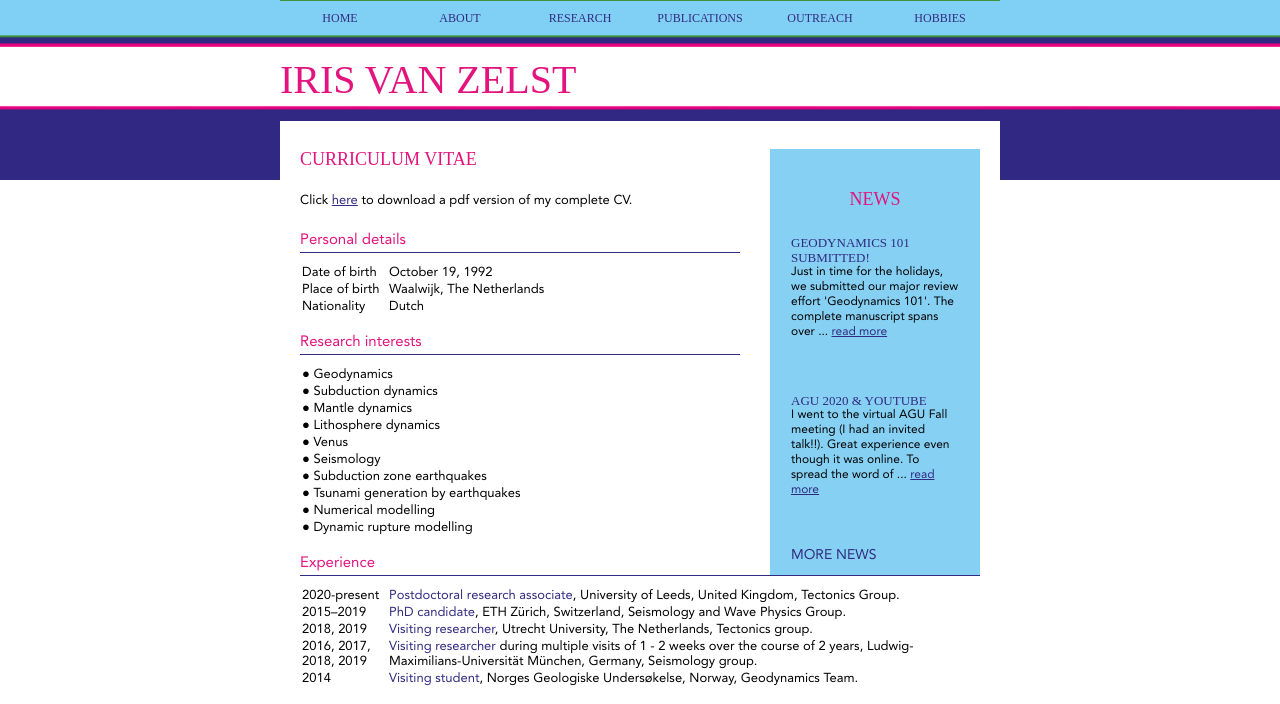
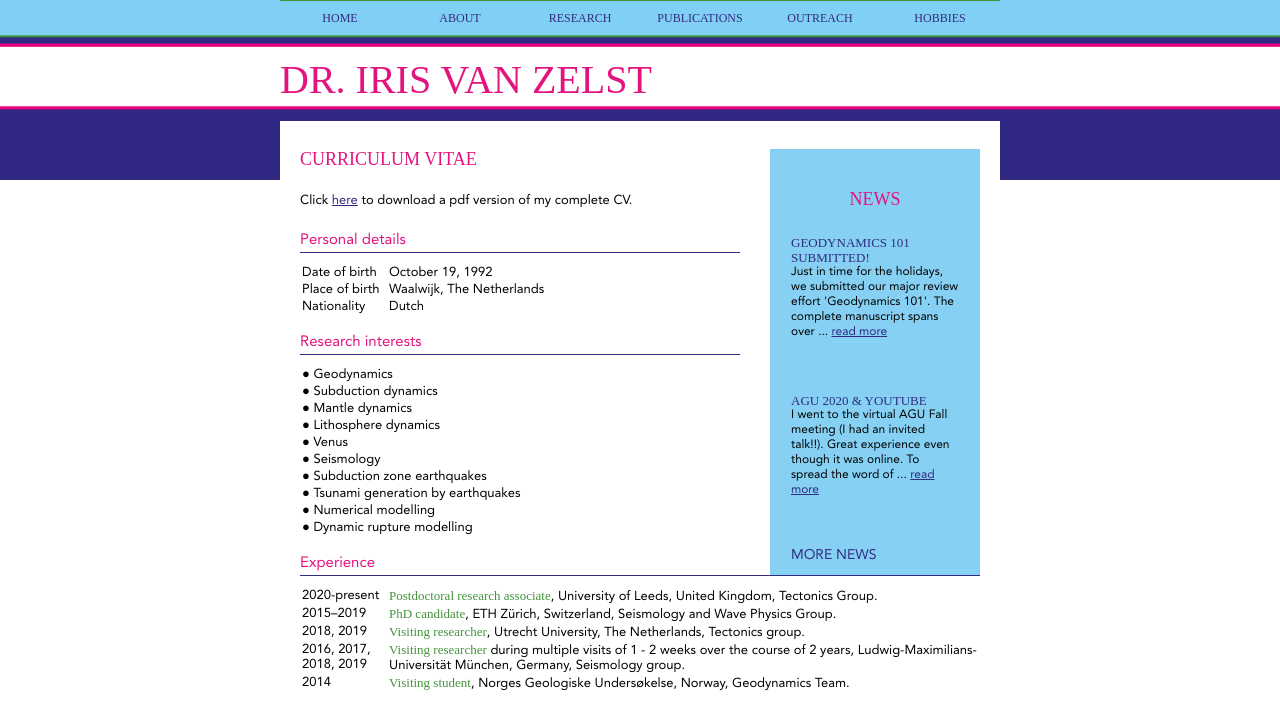
Before and after one commit to irisvanzelst/irisvanzelst.github.io, a plain HTML site: page about.html in a window 1280 px wide. Shown: the top 704 px of the page. Drawn offline with nearby package versions, Linux system fonts and the light colour scheme.

Commit message:
more style changes

```diff
--- a/css/style.css
+++ b/css/style.css
@@ -363,7 +363,7 @@ img {
 	text-decoration: underline;
 }
 #sidebar .body > ul {
-	color: #000000;
+	color: #312B81;
 	font-size: x-small;
 	list-style-type: disc;
 	margin: 0 0 30px;
@@ -373,7 +373,7 @@ img {
 	margin-left: 6px;
 }
 #sidebar .body > ul li a {
-	color: #000000;
+	color: #312B81;
 	font-size: 14px;
 	line-height: 24px;
 	text-decoration: none;
@@ -430,8 +430,8 @@ img {
 	padding: 0 0 0px;
 }
 #program > table tr td span {
-	color: #312B81;
-	font-family: "Avenir Roman";
+	color: #43933B;
+	font-family: "Avenir Black";
 }
 #program table tr td a{
 	color: #312B81;
--- a/header.html
+++ b/header.html
@@ -22,6 +22,6 @@
 					</li>
 				</ul>
 				<div id="logo">
-					<a href="about.html">Iris van Zelst</a>
+					<a href="about.html">Dr. Iris van Zelst</a>
 				</div>
 			</div>
```
